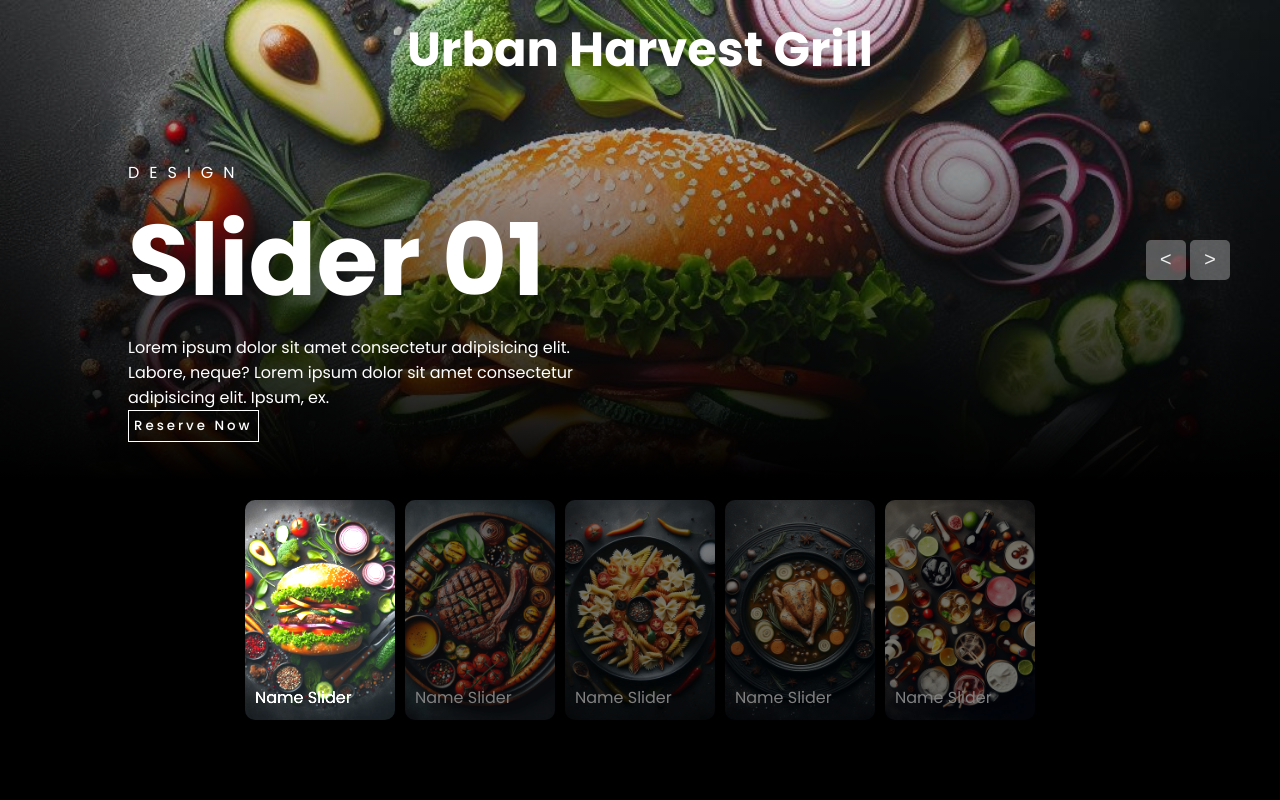
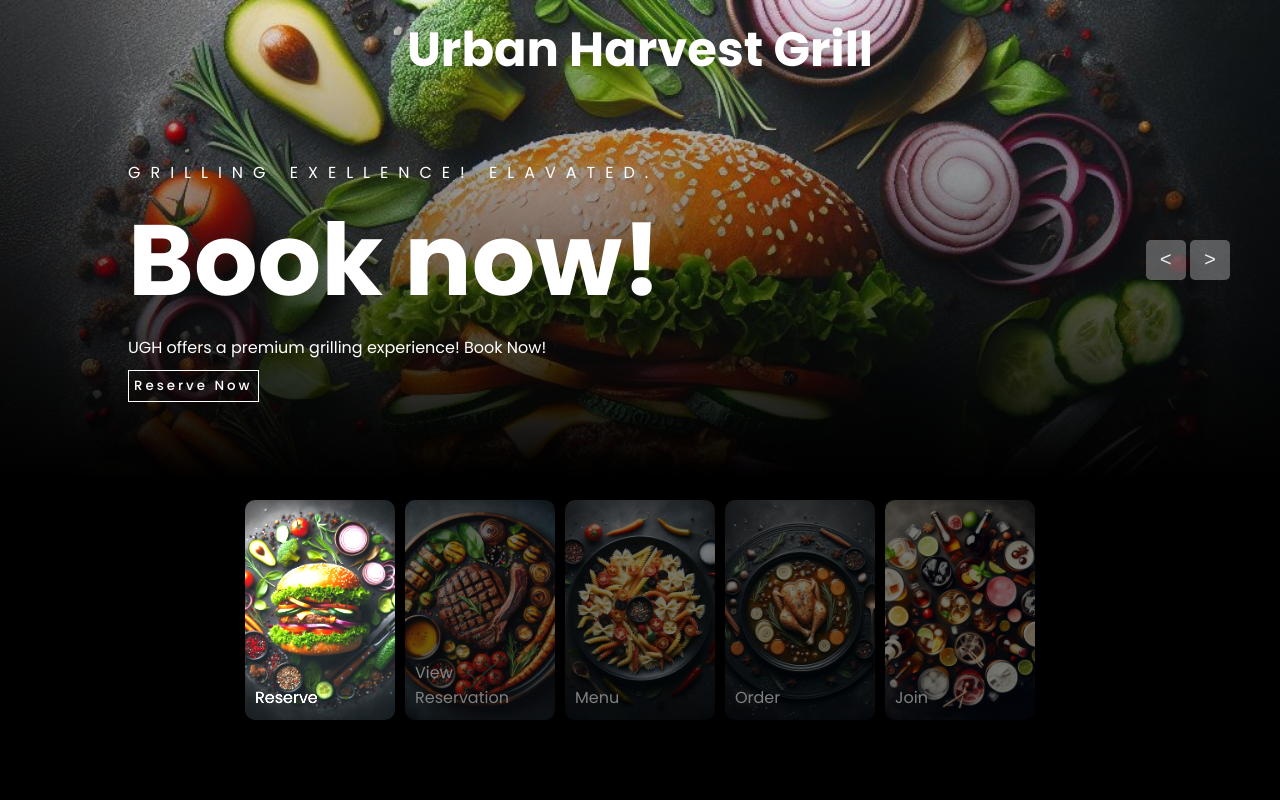
Before and after one commit to Surya96t/hood-dbms-project, a Flask app: page / in a window 1280 px wide. Run offline with Flask 3, Linux system fonts and the light colour scheme.

Commit message:
added make/view reservation pages

```diff
--- a/main.py
+++ b/main.py
@@ -11,6 +11,13 @@ def home():
 def mk_res():
     return render_template("make_reservation.html")
 
+@app.route('/check_res')
+def check_res():
+    return render_template("check_reservation.html")
+
+@app.route('/order_food')
+def order_fod():
+    return render_template("order_food.html")
 
 if __name__ == '__main__':
     app.run(debug=True)
--- a/static/css/style.css
+++ b/static/css/style.css
@@ -80,7 +83,7 @@ header .logo {
     position: absolute;
     left: 10%;
     top: 20%;
-    width: 500px;
+    width: 1000px;
     max-width: 80%;
     z-index: 1;
 }
@@ -96,6 +101,11 @@ header .logo {
     opacity: 1;
     z-index: 10;
 }
+
+.slider .list .item .button {
+    padding-top: 10px;
+}
+
 .slider .list .item .button button{
     padding: 5px;
     border: none;
--- a/templates/base.html
+++ b/templates/base.html
@@ -15,7 +15,7 @@
     <body>
             <!-- header -->
         <header>
-            <div class="logo">Urban Harvest Grill</div>
+            <div class="logo"><a href="/">Urban Harvest Grill</a></div>
         </header>
 
         {% block contents %}
--- a/templates/home.html
+++ b/templates/home.html
@@ -10,11 +10,10 @@
         <div class="item active">
             <img src="../static/css/burger.jpeg">
             <div class="content">
-                <p>design</p>
-                <h2>Slider 01</h2>
+                <p>Grilling Exellence! Elavated.</p>
+                <h2>Book now!</h2>
                 <p>
-                    Lorem ipsum dolor sit amet consectetur adipisicing elit. Labore, neque?
-                    Lorem ipsum dolor sit amet consectetur adipisicing elit. Ipsum, ex.
+                    UGH offers a premium grilling experience! Book Now!
                 </p>
                 <div class="button">
                     <button><a href="/mk_res">Reserve Now</a></button>
@@ -24,56 +23,54 @@
         <div class="item">
             <img src="../static/css/steak.jpeg">
             <div class="content">
-                <p>design</p>
-                <h2>Slider 02</h2>
+                <p>Are you ready?</p>
+                <h2>Already Booked?</h2>
                 <p>
-                    Lorem ipsum dolor sit amet consectetur adipisicing elit. Labore, neque?
-                    Lorem ipsum dolor sit amet consectetur adipisicing elit. Ipsum, ex.
+                    We await your arrival.
                 </p>
                 <div class="button">
-                    <button>Reserve Now</button>
+                    <button><a href="/check_res">Check Reservation</a></button>
                 </div>
             </div>
         </div>
         <div class="item">
             <img src="../static/css/pasta.jpeg">
             <div class="content">
-                <p>design</p>
-                <h2>Slider 03</h2>
+                <p>Hungry for</p>
+                <h2>Food?</h2>
                 <p>
-                    Lorem ipsum dolor sit amet consectetur adipisicing elit. Labore, neque?
-                    Lorem ipsum dolor sit amet consectetur adipisicing elit. Ipsum, ex.
+                    Check out our ever growing list of items.
                 </p>
                 <div class="button">
-                    <button>Reserve Now</button>
+                    <button>Menu</button>
                 </div>
             </div>
         </div>
         <div class="item">
             <img src="../static/css/soup.jpeg">
             <div class="content">
-                <p>design</p>
-                <h2>Slider 04</h2>
+                <p>Really Hungry?</p>
+                <h2>Order now!!</h2>
                 <p>
-                    Lorem ipsum dolor sit amet consectetur adipisicing elit. Labore, neque?
-                    Lorem ipsum dolor sit amet consectetur adipisicing elit. Ipsum, ex.
+                    Place you order now and have the deliciousness
+                    delivered to your home.
                 </p>
                 <div class="button">
-                    <button>Reserve Now</button>
+                    <button><a href="/order_food">Order Now</a>Order Now</button>
                 </div>
             </div>
         </div>
         <div class="item">
             <img src="../static/css/drinks.jpeg">
             <div class="content">
-                <p>design</p>
-                <h2>Slider 05</h2>
+                <p>Want more?</p>
+                <h2>Premium Members</h2>
                 <p>
-                    Lorem ipsum dolor sit amet consectetur adipisicing elit. Labore, neque?
-                    Lorem ipsum dolor sit amet consectetur adipisicing elit. Ipsum, ex.
+                    Join our premium membership club to gain access to
+                    awesome perks.
                 </p>
                 <div class="button">
-                    <button>Reserve Now</button>
+                    <button>Join Now</button>
                 </div>
             </div>
         </div>
@@ -88,31 +85,31 @@
         <div class="item active">
             <img src="../static/css/burger.jpeg">
             <div class="content">
-                Name Slider
+                Reserve
             </div>
         </div>
         <div class="item">
             <img src="../static/css/steak.jpeg">
             <div class="content">
-                Name Slider
+                View Reservation
             </div>
         </div>
         <div class="item">
             <img src="../static/css/pasta.jpeg">
             <div class="content">
-                Name Slider
+                Menu
             </div>
         </div>
         <div class="item">
             <img src="../static/css/soup.jpeg">
             <div class="content">
-                Name Slider
+                Order
             </div>
         </div>
         <div class="item">
             <img src="../static/css/drinks.jpeg">
             <div class="content">
-                Name Slider
+                Join
             </div>
         </div>
     </div>
--- a/templates/make_reservation.html
+++ b/templates/make_reservation.html
@@ -53,7 +53,11 @@
             <div class="form-submit-btn">
                 <input type="submit" value="Make Reservation">
             </div>
+
         </form>
+        <div class="check-res-link">
+            <a href="/check_res">Already have a reservation?</a>
+        </div>
     </div>
 </div>
 
```
Also changed, not shown: other parts of static/css/style.css (+34 -2 lines), templates/check_reservation.html (added, +28 -0 lines), templates/order_food.html (added, +18 -0 lines), static/css/burger-removebg-preview.png (deleted), static/css/burger1.jpeg (deleted), static/css/close-icon.png (deleted), static/css/menu-icon.png (deleted), static/css/pexels-william-choquette-2641886.jpg (deleted), 1 other file.
